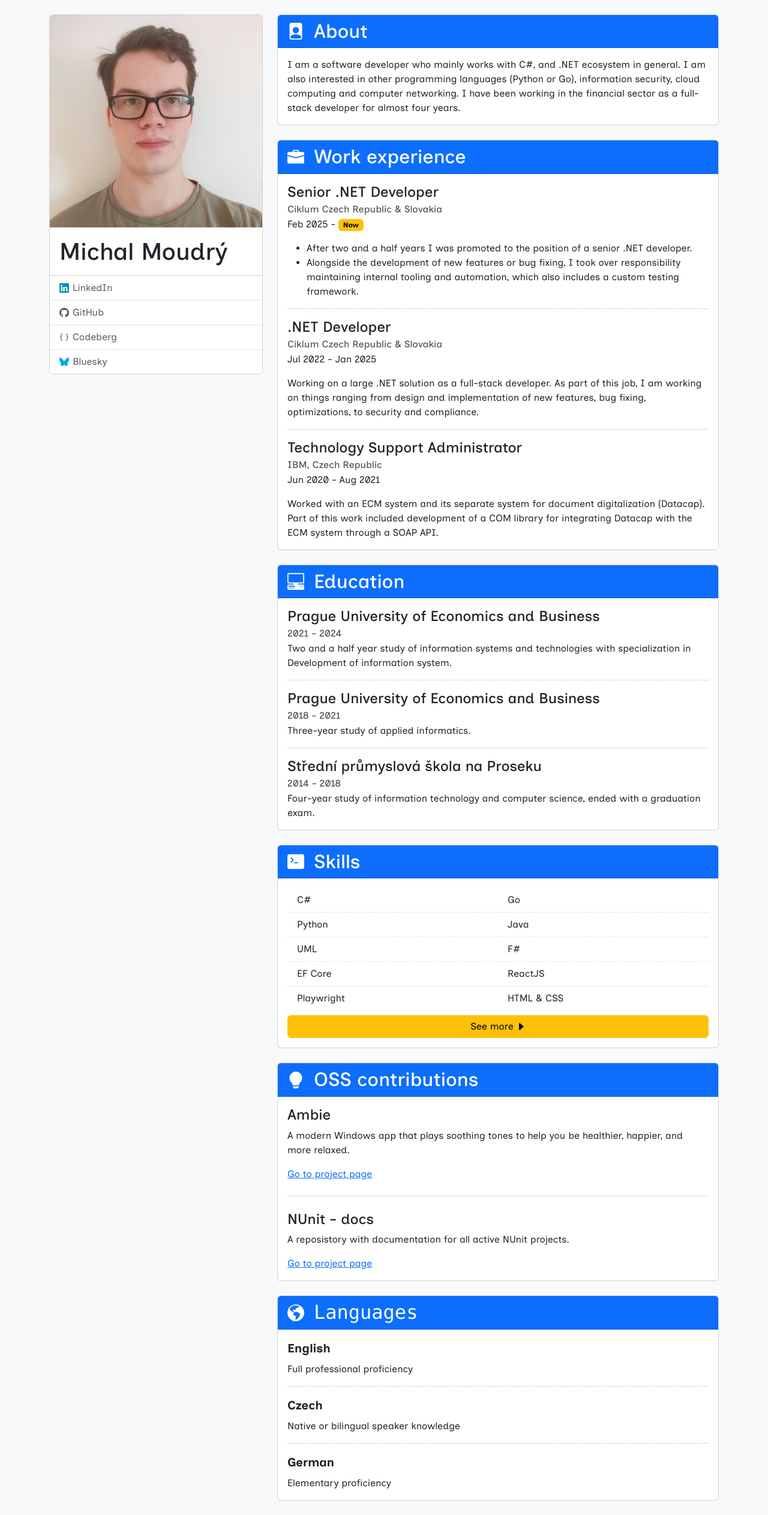
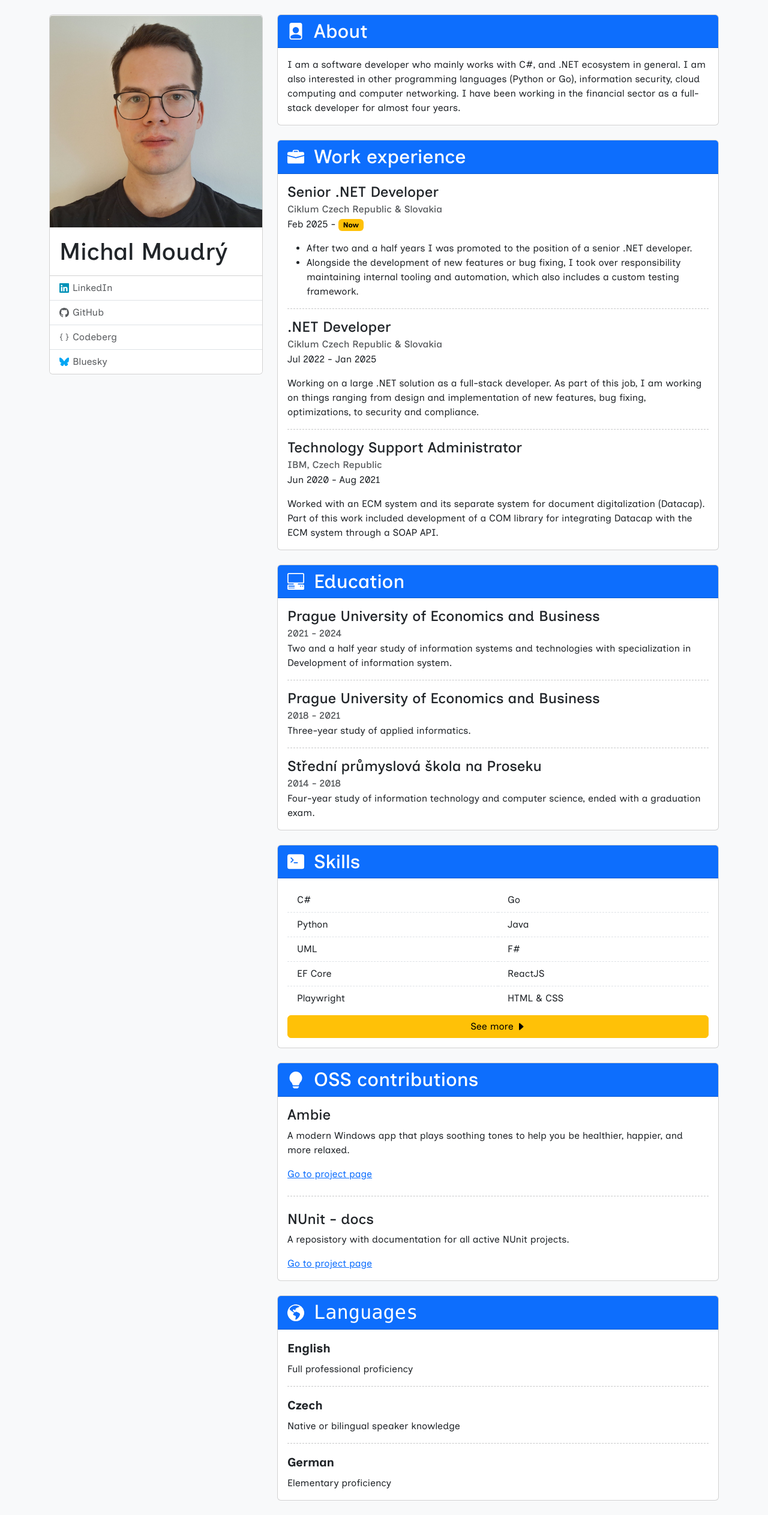
Before and after one commit to MichalMoudry/michalmoudry.github.io, a Jekyll site: the page built from index.html, in a window 1280 px wide. Shown: the whole page at 60% size. Built offline with Jekyll 4.4.1, drawn with Linux system fonts in a browser that asks for light colours.

Commit message:
Update profile image

```diff
--- a/_layouts/default.html
+++ b/_layouts/default.html
@@ -8,7 +8,7 @@
             <div class="row">
                 <div class="col-lg-4">
                     <div class="card">
-                        <img src="/assets/profile-image.jpg" alt="Michal Moudrý" draggable="false"
+                        <img src="/assets/profile-image.png" alt="Michal Moudrý" draggable="false"
                             class="img-fluid rounded-top" loading="lazy" />
                         <div class="card-body">
                             <h1 class="card-title mb-0">Michal Moudrý</h1>
```
Also changed, not shown: assets/profile-image.jpg (deleted), assets/profile-image.png (added).
